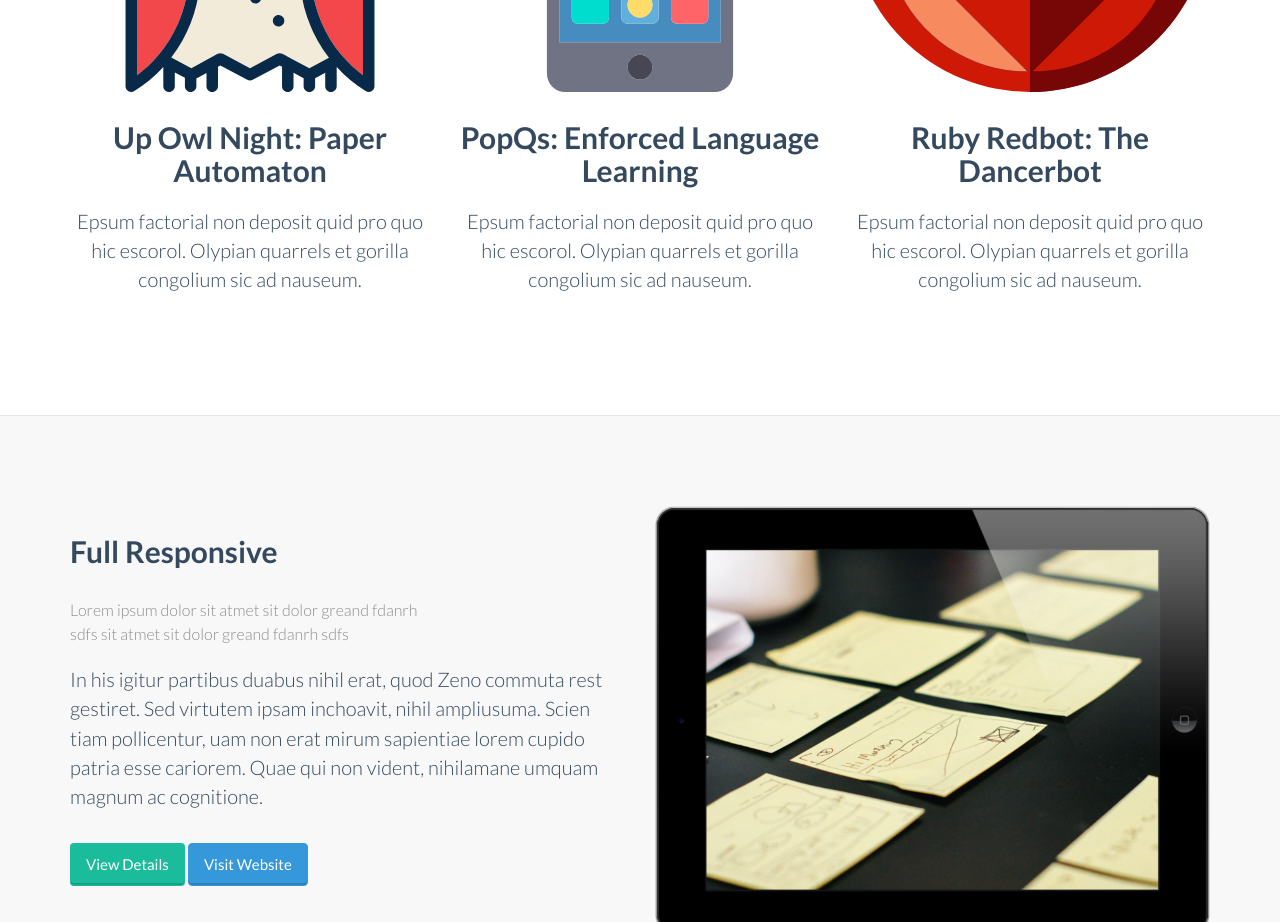
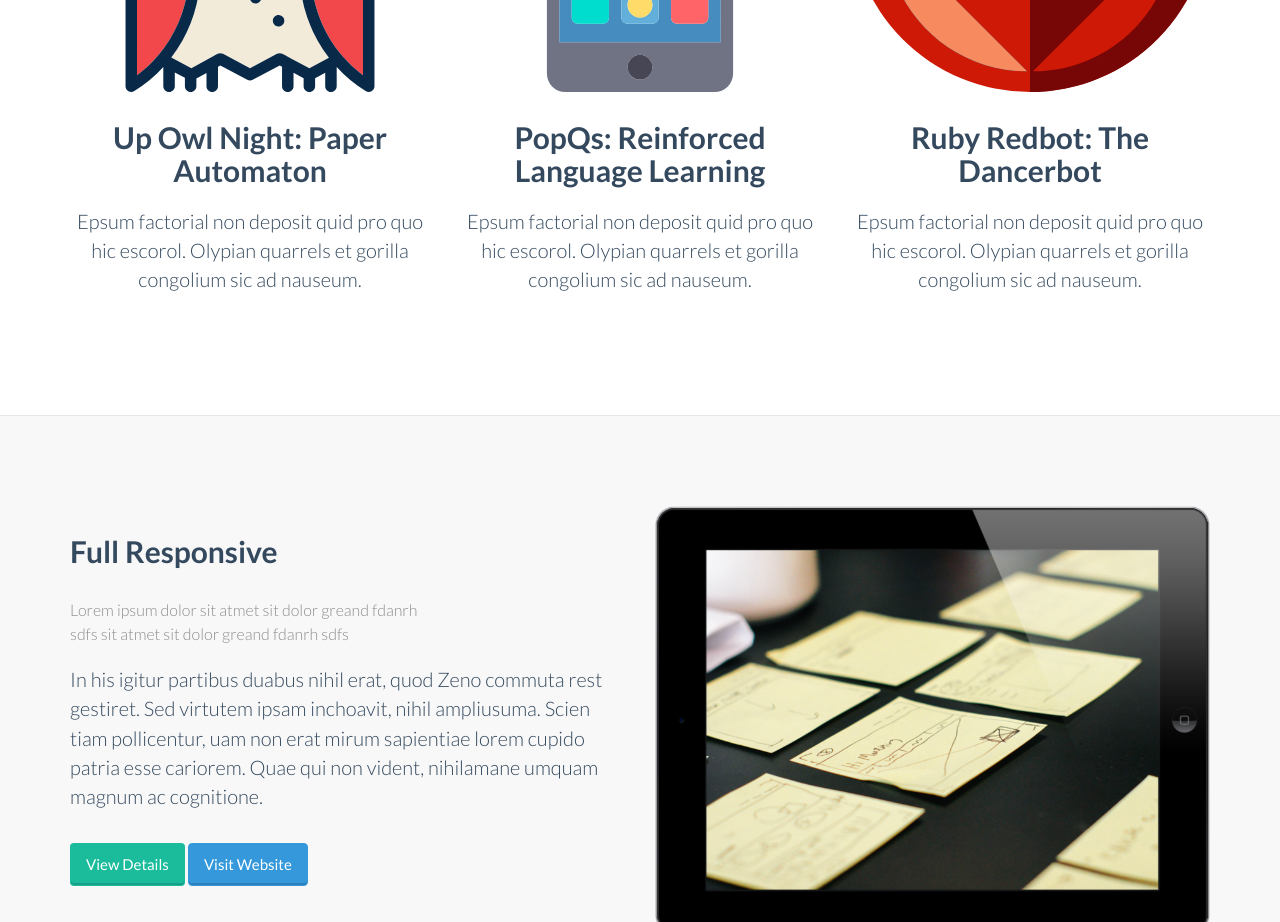
Before and after one commit to sariebeary/Website, a plain HTML site: page index.html in a window 1280 px wide. Shown: the part 2420-3342 px from the top of the page. Drawn offline with Linux system fonts and the light colour scheme.

Commit message:
enforced to reinforced

```diff
--- a/index.html
+++ b/index.html
@@ -149,7 +149,7 @@
 
 				<div class="col-sm-4 wow fadeInDown text-center">
 				  <img  class="rotate" src="img/portfolio/smartphone.svg" alt="Generic placeholder image">
-				   <h3>PopQs: Enforced Language Learning</h3>
+				   <h3>PopQs: Reinforced Language Learning</h3>
 				   <p class="lead">Epsum factorial non deposit quid pro quo hic escorol. Olypian quarrels et gorilla congolium sic ad nauseum. </p>
 				   <!-- <p><a class="btn btn-embossed btn-primary view" role="button">View Details</a></p> -->
 				</div><!-- /.col-lg-4 -->
```
